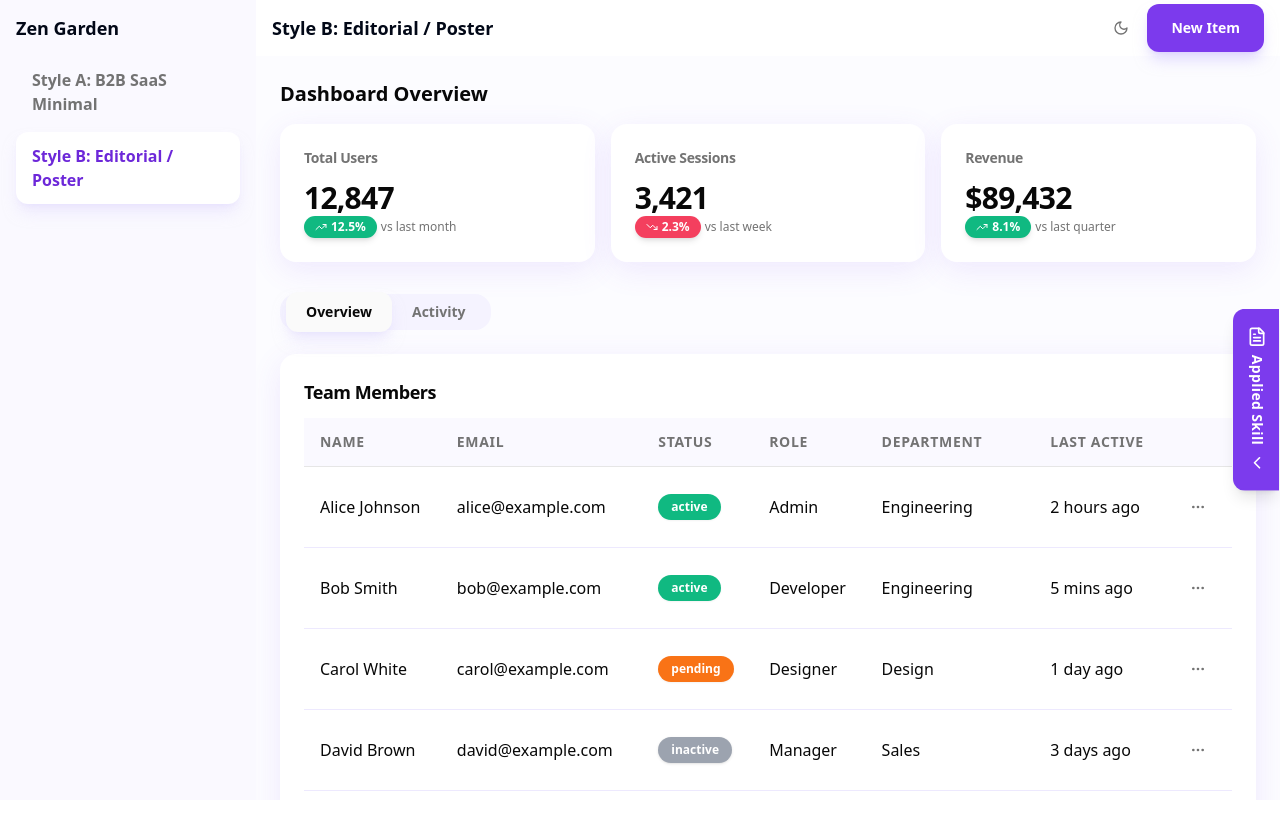
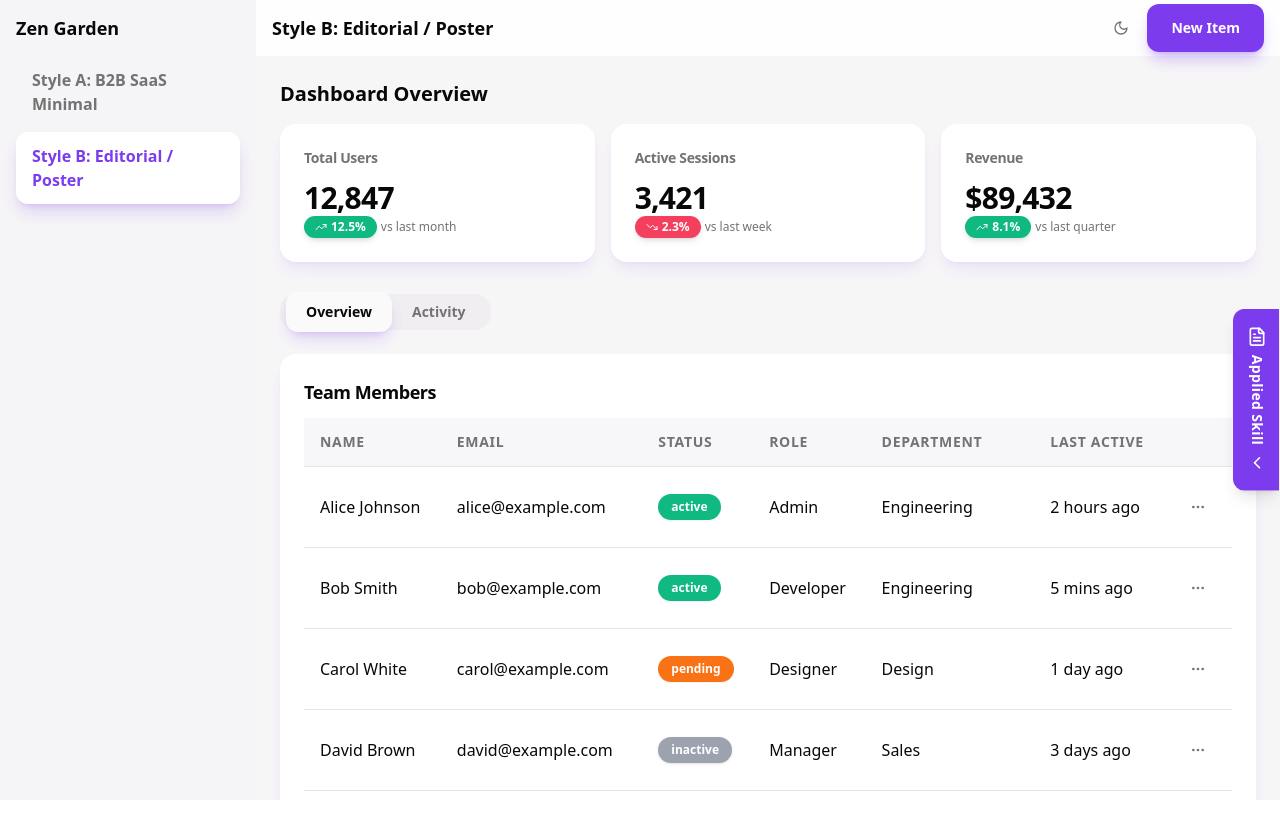
Before and after one commit to thatseeai/design-skill-zen-garden, a React (Vite) app: page /style-b in a window 1280 px wide. Shown: the top 838 px of the page. Built offline with nearby package versions, Linux system fonts and the light colour scheme; the HTML template or start-up script is replaced by a standard one.

Commit message:
CSS issue

```diff
--- a/src/pages/_template/page.tsx
+++ b/src/pages/_template/page.tsx
@@ -8,7 +8,7 @@ export default function TemplatePage() {
   return (
     <>
       <style>{themeStyles}</style>
-      <div className={themeClassName}>
+      <div className={`${themeClassName} bg-background text-foreground min-h-screen`}>
         <StandardShowcase styles={styles} pageName="Template" />
         <SkillPanel skillContent={skillMd} />
       </div>
--- a/src/pages/style-a/page.tsx
+++ b/src/pages/style-a/page.tsx
@@ -8,7 +8,7 @@ export default function StyleAPage() {
   return (
     <>
       <style>{themeStyles}</style>
-      <div className={themeClassName}>
+      <div className={`${themeClassName} bg-background text-foreground min-h-screen`}>
         <StandardShowcase styles={styles} pageName="Style A: B2B SaaS Minimal" />
         <SkillPanel skillContent={skillMd} />
       </div>
--- a/src/pages/style-b/page.tsx
+++ b/src/pages/style-b/page.tsx
@@ -8,7 +8,7 @@ export default function StyleBPage() {
   return (
     <>
       <style>{themeStyles}</style>
-      <div className={themeClassName}>
+      <div className={`${themeClassName} bg-background text-foreground min-h-screen`}>
         <StandardShowcase styles={styles} pageName="Style B: Editorial / Poster" />
         <SkillPanel skillContent={skillMd} />
       </div>
--- a/src/pages/style-b/styles.ts
+++ b/src/pages/style-b/styles.ts
@@ -7,14 +7,14 @@ import type { StylePreset } from "@/components/StandardShowcase"
 
 export const styles: StylePreset = {
   card: {
-    wrapper: "rounded-2xl border-0 shadow-[0_8px_30px_rgba(139,92,246,0.12)] dark:shadow-[0_10px_50px_rgba(0,0,0,0.5)] bg-card dark:bg-card/95 transition-all",
+    wrapper: "rounded-2xl border-0 shadow-lg shadow-primary/10 dark:shadow-[0_10px_50px_rgba(0,0,0,0.5)] bg-card dark:bg-card/95 transition-all",
     header: "pb-3",
     title: "text-lg font-bold text-card-foreground",
     description: "text-sm text-muted-foreground",
     content: "pt-0",
   },
   kpi: {
-    wrapper: "rounded-2xl shadow-[0_8px_30px_rgba(139,92,246,0.12)] dark:shadow-[0_10px_50px_rgba(0,0,0,0.5)] bg-card dark:bg-card/95 transition-all",
+    wrapper: "rounded-2xl shadow-lg shadow-primary/10 dark:shadow-[0_10px_50px_rgba(0,0,0,0.5)] bg-card dark:bg-card/95 transition-all",
     title: "text-sm font-semibold text-muted-foreground",
     value: "text-3xl font-black text-card-foreground tracking-tight",
     badge: {
@@ -23,16 +23,16 @@ export const styles: StylePreset = {
     },
   },
   tabs: {
-    list: "bg-violet-50 dark:bg-muted/50 rounded-2xl p-1.5",
-    trigger: "rounded-xl text-sm font-semibold px-5 py-2.5 data-[state=active]:bg-background data-[state=active]:shadow-lg data-[state=active]:shadow-violet-200/50 dark:data-[state=active]:shadow-[0_4px_20px_rgba(0,0,0,0.3)] transition-all",
+    list: "bg-secondary dark:bg-muted/50 rounded-2xl p-1.5",
+    trigger: "rounded-xl text-sm font-semibold px-5 py-2.5 data-[state=active]:bg-background data-[state=active]:shadow-lg data-[state=active]:shadow-primary/20 dark:data-[state=active]:shadow-[0_4px_20px_rgba(0,0,0,0.3)] transition-all",
     content: "mt-6",
   },
   table: {
     wrapper: "",
-    header: "bg-violet-50/50 dark:bg-muted/20",
+    header: "bg-secondary/50 dark:bg-muted/20",
     headerCell: "text-sm font-bold text-muted-foreground uppercase tracking-wider h-12 px-4",
     body: "",
-    row: "border-b border-violet-100 dark:border-border/50 hover:bg-violet-50/50 dark:hover:bg-accent/20 transition-colors",
+    row: "border-b border-border dark:border-border/50 hover:bg-secondary/50 dark:hover:bg-accent/20 transition-colors",
     cell: "py-4 px-4 text-base text-foreground",
     statusBadge: {
       active: "bg-emerald-500 text-white font-bold rounded-full text-xs px-3 py-1 shadow-sm",
@@ -44,41 +44,41 @@ export const styles: StylePreset = {
     wrapper: "",
     label: "text-sm font-bold text-foreground",
     input: {
-      default: "h-12 rounded-xl border-2 border-violet-200 dark:border-input/50 bg-background text-base focus:ring-2 focus:ring-violet-400 focus:border-violet-400 dark:focus:ring-ring dark:focus:border-ring transition-all",
+      default: "h-12 rounded-xl border-2 border-input dark:border-input/50 bg-background text-base focus:ring-2 focus:ring-ring focus:border-ring transition-all",
       error: "h-12 rounded-xl border-2 border-destructive bg-destructive/10 dark:bg-destructive/20 text-base focus:ring-2 focus:ring-destructive",
-      disabled: "h-12 rounded-xl bg-violet-50 dark:bg-muted/50 text-muted-foreground cursor-not-allowed border-2 border-violet-100 dark:border-input/30",
+      disabled: "h-12 rounded-xl bg-secondary dark:bg-muted/50 text-muted-foreground cursor-not-allowed border-2 border-input dark:border-input/30",
     },
     select: {
-      trigger: "h-12 rounded-xl border-2 border-violet-200 dark:border-input/50 bg-background text-base",
-      content: "rounded-xl shadow-xl shadow-violet-200/30 dark:shadow-[0_10px_40px_rgba(0,0,0,0.5)] bg-popover",
+      trigger: "h-12 rounded-xl border-2 border-input dark:border-input/50 bg-background text-base",
+      content: "rounded-xl shadow-xl shadow-primary/10 dark:shadow-[0_10px_40px_rgba(0,0,0,0.5)] bg-popover",
     },
-    textarea: "rounded-xl border-2 border-violet-200 dark:border-input/50 bg-background text-base min-h-[100px] focus:ring-2 focus:ring-violet-400 dark:focus:ring-ring transition-all",
+    textarea: "rounded-xl border-2 border-input dark:border-input/50 bg-background text-base min-h-[100px] focus:ring-2 focus:ring-ring transition-all",
     errorMessage: "text-sm font-semibold text-destructive mt-1.5",
   },
   button: {
-    primary: "h-12 rounded-xl bg-violet-600 dark:bg-primary text-white dark:text-primary-foreground hover:bg-violet-700 dark:hover:bg-primary/90 text-sm font-bold px-6 shadow-lg shadow-violet-300/50 hover:shadow-xl hover:shadow-violet-300/60 dark:shadow-[0_4px_20px_rgba(0,0,0,0.3)] dark:hover:shadow-[0_6px_30px_rgba(0,0,0,0.4)] hover:scale-[1.02] transition-all",
-    secondary: "h-12 rounded-xl border-2 border-violet-200 dark:border-input/50 bg-background text-foreground hover:bg-violet-50 dark:hover:bg-accent hover:border-violet-300 dark:hover:border-border text-sm font-bold px-6 transition-all",
-    ghost: "h-12 rounded-xl text-muted-foreground hover:bg-violet-50 dark:hover:bg-accent hover:text-violet-700 dark:hover:text-accent-foreground text-sm font-semibold transition-all",
+    primary: "h-12 rounded-xl bg-primary text-primary-foreground hover:bg-primary/90 text-sm font-bold px-6 shadow-lg shadow-primary/30 hover:shadow-xl hover:shadow-primary/40 hover:scale-[1.02] transition-all",
+    secondary: "h-12 rounded-xl border-2 border-input bg-background text-foreground hover:bg-secondary dark:hover:bg-accent hover:border-border text-sm font-bold px-6 transition-all",
+    ghost: "h-12 rounded-xl text-muted-foreground hover:bg-secondary dark:hover:bg-accent hover:text-primary dark:hover:text-accent-foreground text-sm font-semibold transition-all",
   },
   alert: {
-    wrapper: "rounded-2xl border-2 border-violet-300/50 dark:border-primary/20 bg-violet-50 dark:bg-primary/5",
+    wrapper: "rounded-2xl border-2 border-primary/30 dark:border-primary/20 bg-secondary dark:bg-primary/5",
     title: "text-base font-bold text-foreground",
     description: "text-sm text-muted-foreground",
   },
   modal: {
     overlay: "bg-black/30 dark:bg-black/80 backdrop-blur-sm",
-    content: "rounded-2xl shadow-2xl shadow-violet-200/50 dark:shadow-[0_20px_60px_rgba(0,0,0,0.5)] bg-background",
+    content: "rounded-2xl shadow-2xl shadow-primary/20 dark:shadow-[0_20px_60px_rgba(0,0,0,0.5)] bg-background",
     header: "",
     title: "text-xl font-black text-foreground",
     description: "text-base text-muted-foreground",
     footer: "gap-3",
   },
   layout: {
-    sidebar: "bg-violet-50/50 dark:bg-muted/10 border-r-0",
-    sidebarItem: "block px-4 py-3 text-base font-semibold text-muted-foreground hover:bg-white dark:hover:bg-background/80 hover:text-violet-700 dark:hover:text-foreground rounded-xl mx-2 transition-all hover:shadow-md hover:shadow-violet-200/50 dark:hover:shadow-lg",
-    sidebarItemActive: "bg-white dark:bg-background/90 text-violet-700 dark:text-foreground shadow-lg shadow-violet-200/50 dark:shadow-[0_4px_20px_rgba(0,0,0,0.3)]",
-    topbar: "border-b-0 bg-white/80 dark:bg-background/90 backdrop-blur-sm",
-    content: "bg-violet-50/30 dark:bg-muted/10 p-6",
+    sidebar: "bg-secondary/50 dark:bg-muted/10 border-r-0",
+    sidebarItem: "block px-4 py-3 text-base font-semibold text-muted-foreground hover:bg-card dark:hover:bg-background/80 hover:text-primary dark:hover:text-foreground rounded-xl mx-2 transition-all hover:shadow-md hover:shadow-primary/20 dark:hover:shadow-lg",
+    sidebarItemActive: "bg-card dark:bg-background/90 text-primary dark:text-foreground shadow-lg shadow-primary/20 dark:shadow-[0_4px_20px_rgba(0,0,0,0.3)]",
+    topbar: "border-b-0 bg-card/80 dark:bg-background/90 backdrop-blur-sm",
+    content: "bg-secondary/30 dark:bg-muted/10 p-6",
     section: "mb-8",
     sectionTitle: "text-xl font-black text-foreground mb-4",
   },
```
